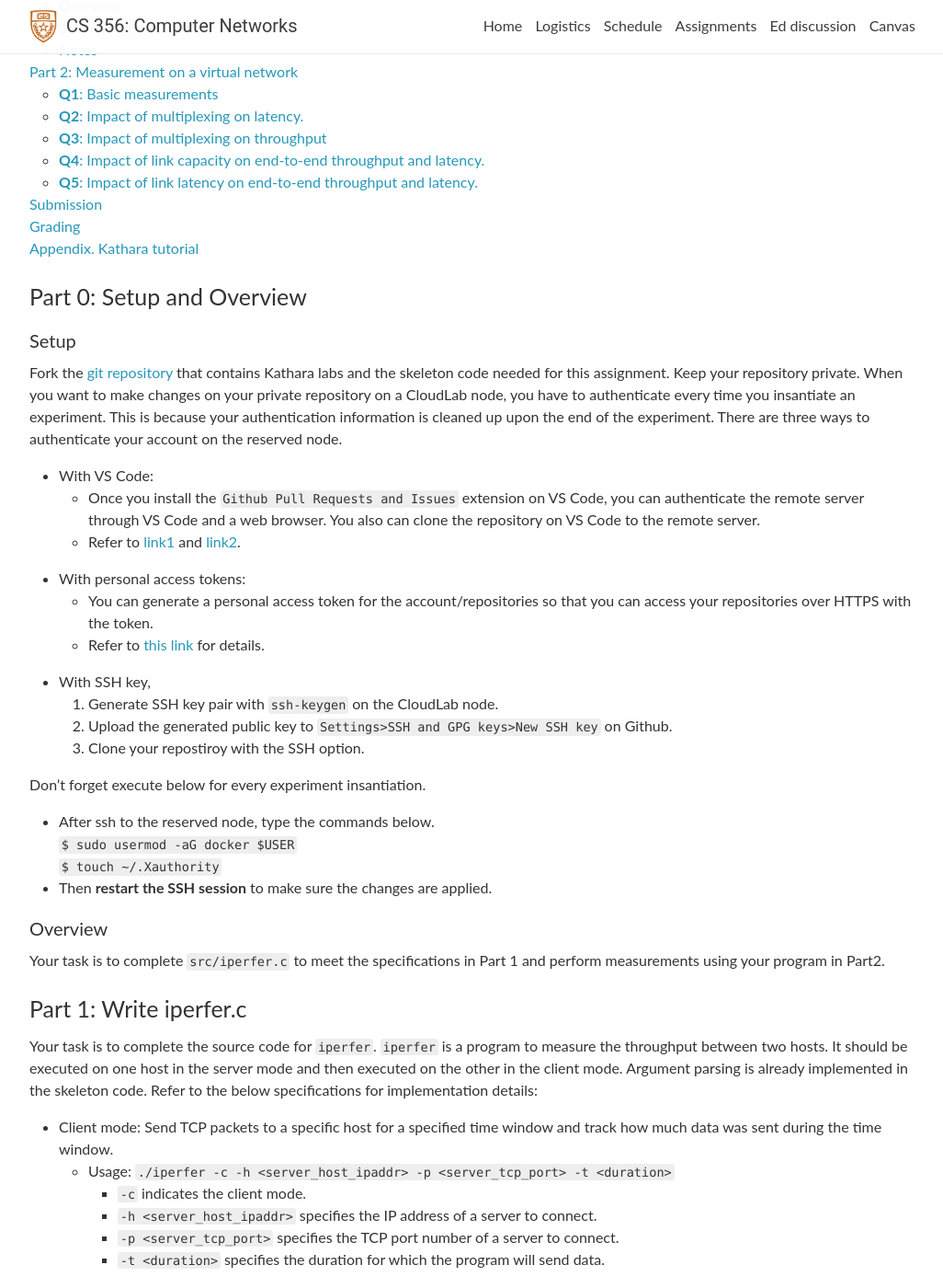
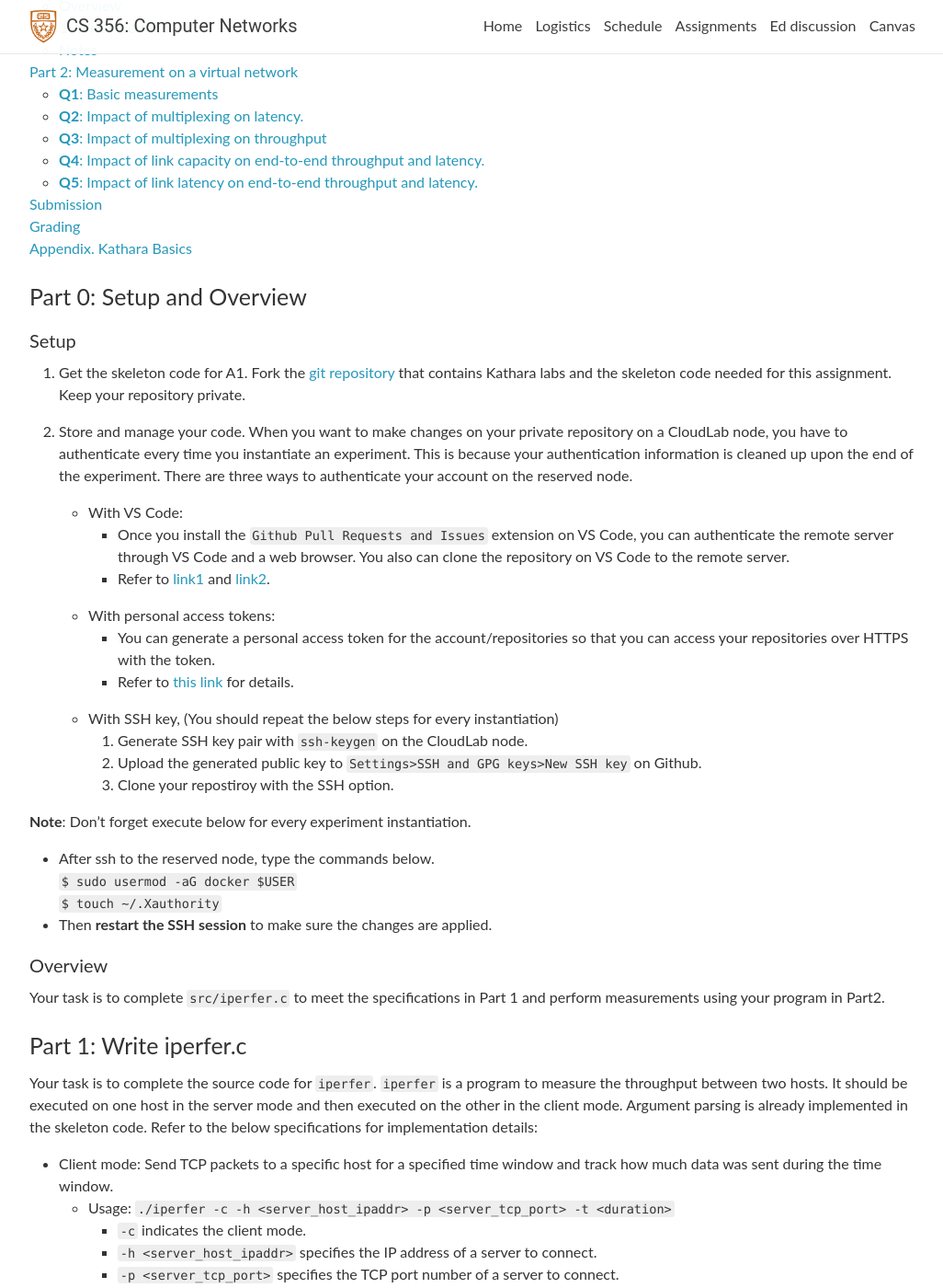
Before and after one commit to utcs356/sp25, a Jekyll site: the page built from _pages/1_socket.md, in a window 1280 px wide and 1400 px high, scrolled down 229 px. Shown: the whole window at 92% size, without its empty margins (126-1152 px from the left). Built offline with Jekyll 4.4.1, drawn with Linux system fonts in a browser that asks for light colours; nearby versions of some CDN libraries; comment, search, counter and statistics services are not loaded; some of the changed text lies outside the part shown.

Commit message:
Update on A1

```diff
--- a/_pages/1_socket.md
+++ b/_pages/1_socket.md
@@ -10,21 +10,24 @@ title: "Assignment 1: Socket Programming and Measurement"
 
 ### Part 0: Setup and Overview
 #### Setup
+1. Get the skeleton code for A1.
 Fork the [git repository](https://github.com/utcs356/assignment1.git) that contains Kathara labs and the skeleton code needed for this assignment. Keep your repository private.
-When you want to make changes on your private repository on a CloudLab node, you have to authenticate every time you insantiate an experiment. This is because your authentication information is cleaned up upon the end of the experiment. There are three ways to authenticate your account on the reserved node.
-* With VS Code:
-    * Once you install the `Github Pull Requests and Issues` extension on VS Code, you can authenticate the remote server through VS Code and a web browser. You also can clone the repository on VS Code to the remote server.
-    * Refer to [link1](https://vscode.github.com/) and [link2](https://code.visualstudio.com/docs/sourcecontrol/github).
-* With personal access tokens:
-    * You can generate a personal access token for the account/repositories so that you can access your repositories over HTTPS with the token.
-    * Refer to [this link](https://docs.github.com/en/authentication/keeping-your-account-and-data-secure/managing-your-personal-access-tokens) for details.
-* With SSH key,
-    1. Generate SSH key pair with `ssh-keygen` on the CloudLab node.
-    2. Upload the generated public key to `Settings>SSH and GPG keys>New SSH key` on Github.
-    3. Clone your repostiroy with the SSH option.
+
+2. Store and manage your code.
+When you want to make changes on your private repository on a CloudLab node, you have to authenticate every time you instantiate an experiment. This is because your authentication information is cleaned up upon the end of the experiment. There are three ways to authenticate your account on the reserved node.
+    * With VS Code:
+        * Once you install the `Github Pull Requests and Issues` extension on VS Code, you can authenticate the remote server through VS Code and a web browser. You also can clone the repository on VS Code to the remote server.
+        * Refer to [link1](https://vscode.github.com/) and [link2](https://code.visualstudio.com/docs/sourcecontrol/github).
+    * With personal access tokens:
+        * You can generate a personal access token for the account/repositories so that you can access your repositories over HTTPS with the token.
+        * Refer to [this link](https://docs.github.com/en/authentication/keeping-your-account-and-data-secure/managing-your-personal-access-tokens) for details.
+    * With SSH key, (You should repeat the below steps for every instantiation)
+        1. Generate SSH key pair with `ssh-keygen` on the CloudLab node.
+        2. Upload the generated public key to `Settings>SSH and GPG keys>New SSH key` on Github.
+        3. Clone your repostiroy with the SSH option.
 
 
-Don't forget execute below for every experiment insantiation.
+**Note**: Don't forget execute below for every experiment instantiation.
 * After ssh to the reserved node, type the commands below.
     `$ sudo usermod -aG docker $USER`
     `$ touch ~/.Xauthority`
@@ -40,21 +43,20 @@ Your task is to complete the source code for `iperfer`. `iperfer` is a program t
         * `-c` indicates the client mode.
         * `-h <server_host_ipaddr>` specifies the IP address of a server to connect.
         * `-p <server_tcp_port>` specifies the TCP port number of a server to connect.
-        * `-t <duration>` specifies the duration for which the program will send data.
+        * `-t <duration>` specifies the duration in seconds for which the program will send data. It should be integer.
     * Specification
-        * Error handling: check port number, check the required parameters are given.
-        * Create a socket with `socket` then `connect` to the server specified by command line arguments.
-        (`<server_host_ipaddr>` and `<server_tcp_port>`)
+        * Argument check: Check the given port number is between 1 and 65535 (inclusive). Check the given duration is positive.
+        * Create a socket with `socket` then `connect` to the server specified by command line arguments. (`<server_host_ipaddr>` and `<server_tcp_port>`)
         * Data should be sent in chunks of 1000bytes and the data should be all zeros.
         * The program should close the connection and stop after the specified time (`<duration>`) has passed.
         * When the connection is closed, the program should print out the elapsed time, the total number of bytes sent (in kilobytes), and the rate at which the program sent data (in Mbps) (1kilobyte=1000bytes, 1megabit = 1,000,000 bits = 125,000 bytes)
 
-* Server mode: open a socket and make it listen on the specified port.
+* Server mode: Wait for the client connection on the specified port. After the connection is established, receive TCP packets until the connection ends.
     * Usage: `./iperfer -s -p <server_tcp_port>`
         * `-s` indicates the server mode.
         * `-p <server_tcp_port>` specifies the TCP port number to which the server will bind.
     * Specification
-        * Error handling: check the given port number is between 1 and 65535.
+        * Argument check: check the given port number is between 1 and 65535. (inclusive)
         * Create socket with `socket`.
         * `bind` socket to the given port (`<server_tcp_port>`) and `listen` for TCP connections.
         * Then wait for the client connection with `accept`.
@@ -87,7 +90,7 @@ In this part of the assignment, you will use the tool you wrote (`iperfer`) and
 * What's the trend between measured throughput and the number of host pairs?
 
 #### **Q4**: Impact of link capacity on end-to-end throughput and latency.
-* Decrease link rate between `r1` and `r2` to 10Mbps. This can be done by uncomment the line #5 in the `labs/six_hosts_two_routers/r1.startup` file. You have to relaunch the Kathara lab after the change.
+* Decrease link rate between `r1` and `r2` to 10Mbps. This can be done by uncomment the line #5 in the `labs/six_hosts_two_routers/r1.startup` file. You have to relaunch the Kathara lab after every change.
 * Measure and report path latency and throughput between two hosts, `h1` and `h4`.
 * How does it change compared to Q1?
 
@@ -121,14 +124,14 @@ You must submit:
 	* Q4: 10%
     * Q5: 10%
 
-### Appendix. Kathara tutorial
+### Appendix. Kathara Basics
 Kathara lab is a set of preconfigured (virtual) devices. A basic Kathara lab is a directory tree containing:
 * lab.conf ⇒ describes the network topology and the devices to be started
-    * Syntax: `machine[arg]=value``
+    * Syntax: `machine[arg]=value`
         * machine is the name of the device
         * if arg is a number ⇒ value is the name of a collision domain to which eth arg should be attached
         * if arg is not a number, then it must be an option and value the argument
 * Subdirectories: contains the configuration settings for each device
 * `<device_name>.startup` files that describe actions performed by devices when they are started.
 
-To deploy virtual network, move to the Kathara lab directory then type `$ kathara lstart`. Then the xterm terminal connected to each virtual network device would appear. To terminate the deployment, type `$ kathara lclean`. Some useful kathara commands are summarized [here](https://www.kathara.org/man-pages/kathara.1.html)
+To deploy virtual network, move to the Kathara lab directory then type `$ kathara lstart`. Then the xterm terminal connected to each virtual network device would appear. To terminate the deployment, type `$ kathara lclean`. Some useful kathara commands are summarized [here](https://www.kathara.org/man-pages/kathara.1.html).
```
Also changed, not shown: other parts of _pages/1_socket.md (+4 -3 lines), assets/img/assignments/assignment1/P2_topology.png (added).
